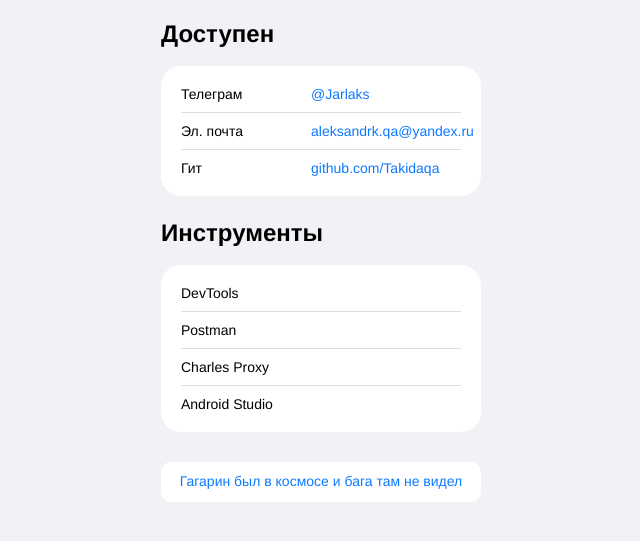
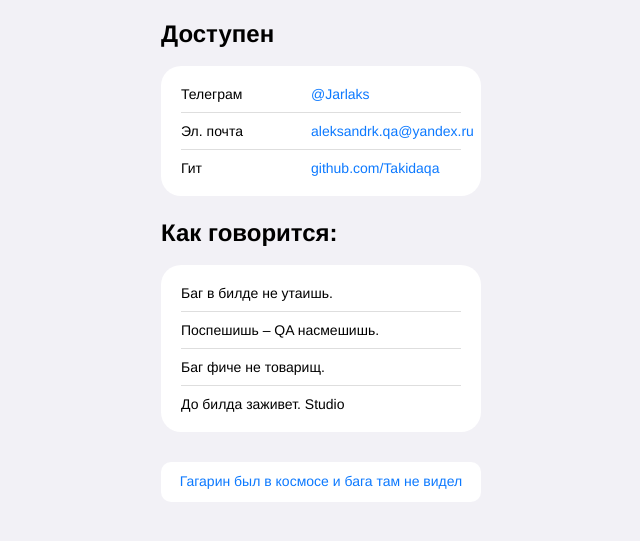
Before and after one commit to Takidaqa/cv, a plain HTML site: page index.html in a window 1280 px wide. Shown: the part 165-706 px from the top of the page, without its empty margins (319-959 px from the left). Drawn offline with Linux system fonts and the light colour scheme.

Commit message:
Изменил Инструменты на Как говорится, добавил выражения

```diff
--- a/index.html
+++ b/index.html
@@ -42,22 +42,22 @@
         </ul>
       </section>
       <section class="links">
-        <h2 class="links__header">Инструменты</h2>
+        <h2 class="links__header">Как говорится:</h2>
         <ul class="links__container">
           <li class="links__link">
-            <p class="links__title">DevTools</p>
+            <p class="links__title">Баг в билде не утаишь.</p>
 
           </li>
           <li class="links__link">
-            <p class="links__title">Postman</p>
+            <p class="links__title">Поспешишь – QA насмешишь.</p>
 
           </li>
           <li class="links__link">
-            <p class="links__title">Charles Proxy</p>
+            <p class="links__title">Баг фиче не товарищ.</p>
 
           </li>
           <li class="links__link">
-            <p class="links__title">Android
+            <p class="links__title">До билда заживет.
 							Studio</p>
 
 
```
